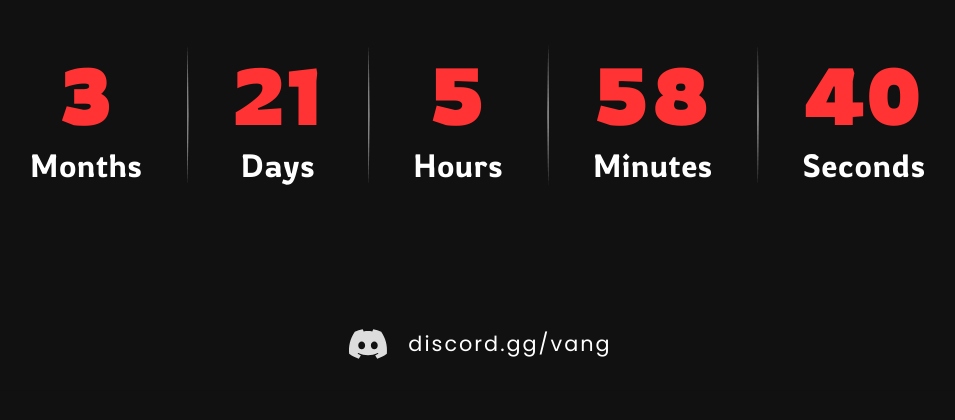
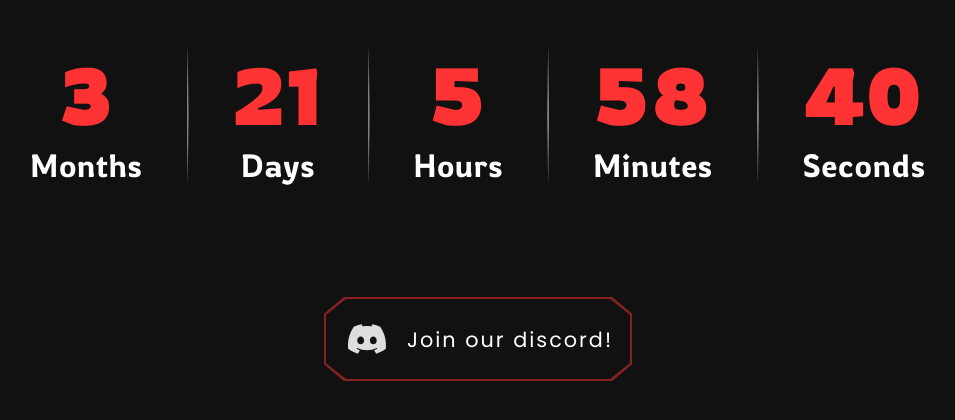
Before and after one commit to VanguardsGame/Vanguards, a Flask app: page / in a window 1280 px wide. Shown: the part 285-705 px from the top of the page, without its empty margins (162-1117 px from the left). Run offline with Flask 3, Linux system fonts and the light colour scheme; some web fonts are replaced.

Commit message:
Socials button

```diff
--- a/project/templates/index.html
+++ b/project/templates/index.html
@@ -21,7 +21,16 @@
 <div id="body">
     <img src="{{ url_for('static', filename='vanguards.png') }}" alt="Vanguards text" id="vanguards">
     <p id="countdown"><span class="number">3</span>M 10d 5h 34m 30s</p>
-    <div class="socials"><a href="https://discord.gg/vang"><img src="{{ url_for('static', filename='discord.svg') }}">discord.gg/vang</a></div>
+
+    <div class="socials-outer">
+        <div class="socials">
+            <a href="https://discord.gg/vang">
+                <img src="{{ url_for('static', filename='discord.svg') }}">
+                Join our discord!
+            </a>
+        </div>
+    </div>
+
 </div>
 </body>
 
```
